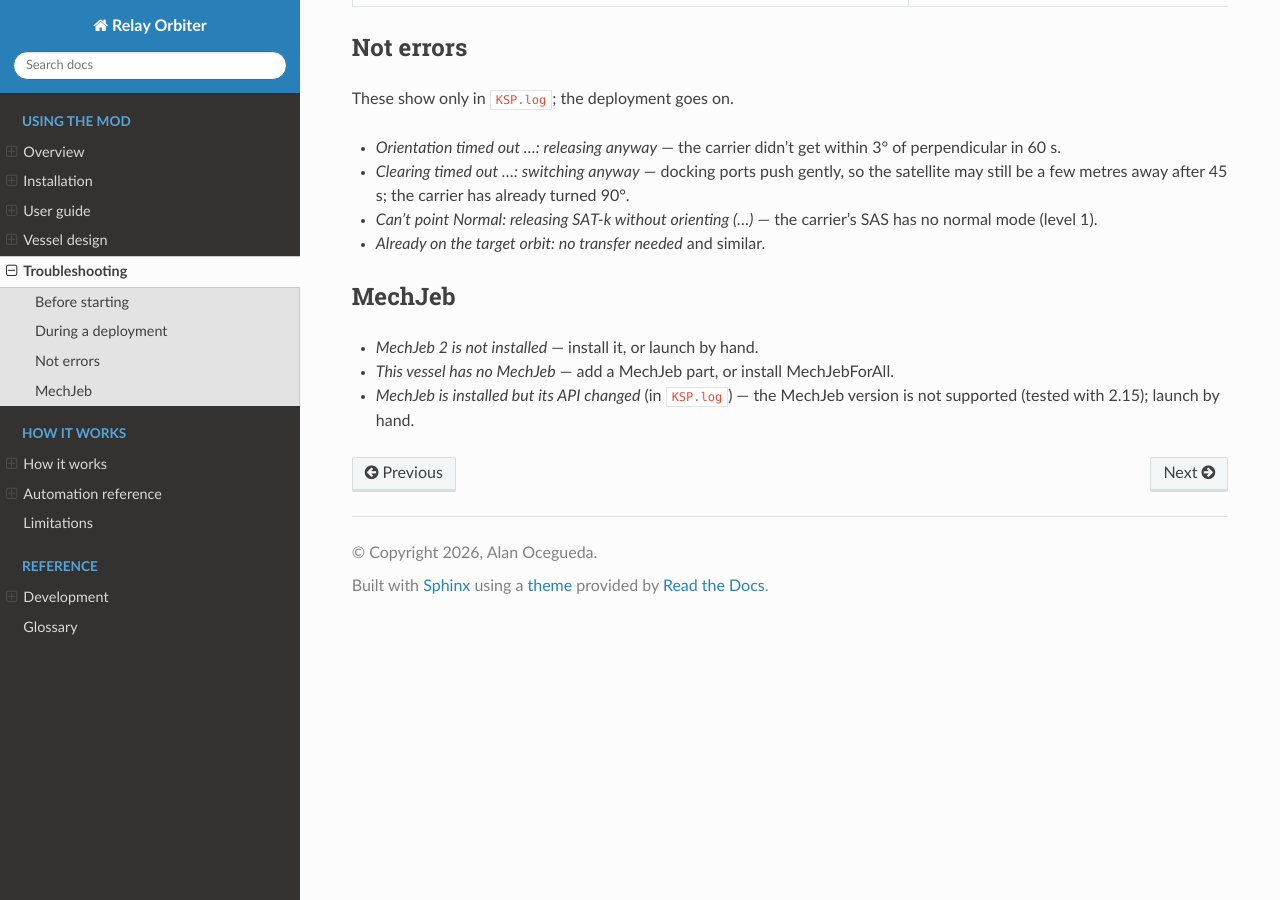
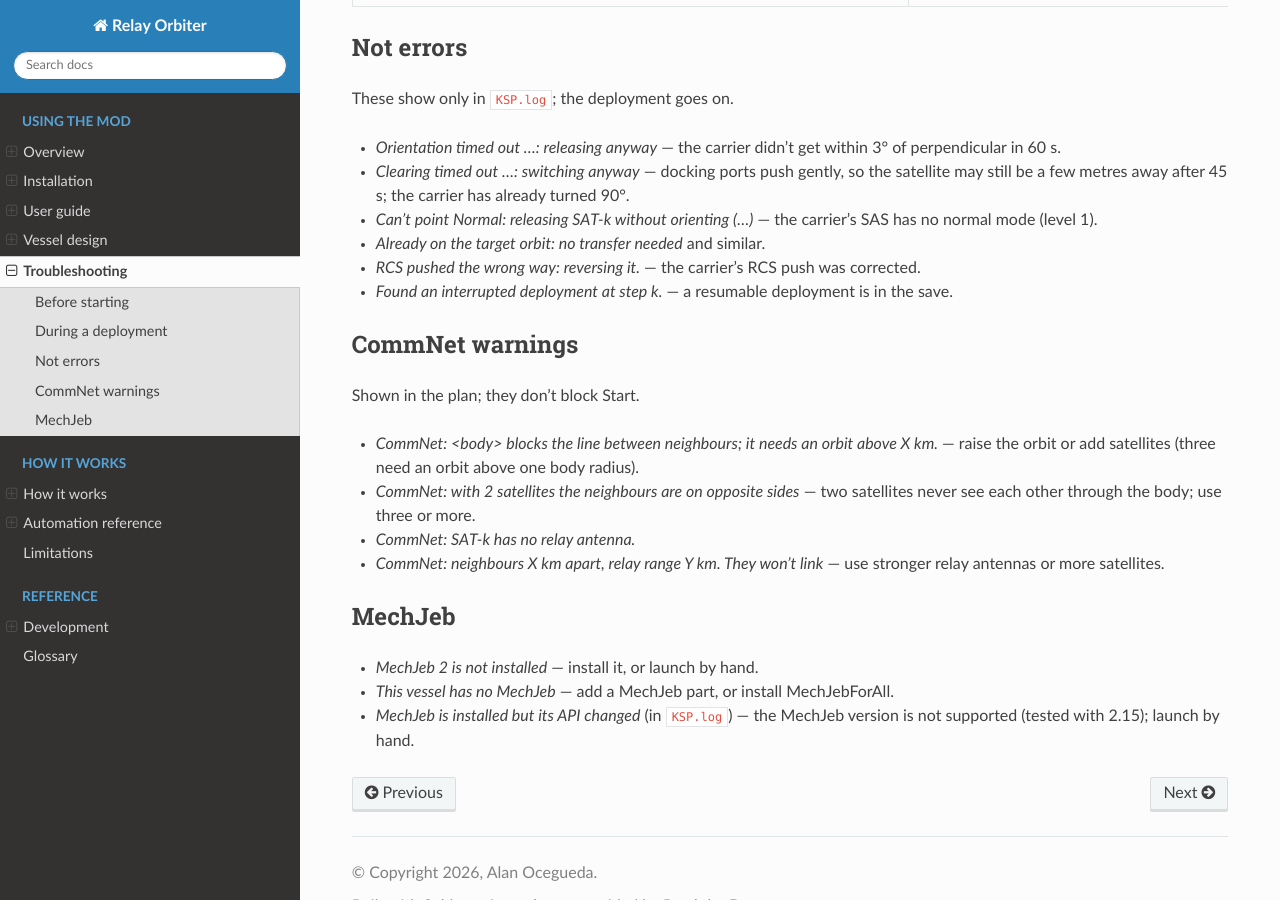
Before and after one commit to AlaNLrdE/KSP_RelayOrbiter_mod, a Sphinx documentation site: the page built from docs/source/troubleshooting.rst, in a window 1280 px wide and 900 px high, scrolled down 1335 px. Built offline with Sphinx 7.4.7 and the Read the Docs theme 3.1.0, drawn with Linux system fonts in a browser that asks for light colours.

Commit message:
[relay_orbiter_mod] Version 1.1.0, KSP-AVC version file and docs update
Document the CommNet check, resuming and RCS separation. Add the
KSP-AVC version file (1.1.0, KSP 1.12.0 to 1.12.99), used by CKAN.
Update the documentation workflow's actions (checkout v7, setup-python
v7, upload-pages-artifact v5, deploy-pages v5) off Node 20.

Alan Ocegueda

Co-Authored-By: Claude Opus 5.5 <noreply@anthropic.com>

```diff
--- a/docs/source/conf.py
+++ b/docs/source/conf.py
@@ -4,7 +4,7 @@
 project   = "Relay Orbiter"
 author    = "Alan Ocegueda"
 copyright = "2026, Alan Ocegueda"
-release   = "1.0.0"
+release   = "1.1.0"
 
 # ── General ───────────────────────────────────────────────────────────────────
 extensions = [
--- a/docs/source/overview.rst
+++ b/docs/source/overview.rst
@@ -30,6 +30,9 @@ Features
   tanks are topped up before each release, and the carrier orients itself so the
   release push doesn't change the satellite's period. See :doc:`automation`.
 - **Unique names:** ``Kerbin Orion 2/6 - SYNC i10``, with the vessel type set to Relay.
+- **CommNet check:** whether the satellites will see and reach each other.
+- **Resume:** a deployment interrupted by a scene reload can be resumed.
+- **RCS separation:** with RCS, the carrier pushes itself away from each satellite.
 - **Planet packs:** the bodies come from the running game (stock, Kopernicus, Outer
   Planets Mod...).
 
--- a/docs/source/troubleshooting.rst
+++ b/docs/source/troubleshooting.rst
@@ -99,6 +99,21 @@ These show only in ``KSP.log``; the deployment goes on.
 - *Can't point Normal: releasing SAT-k without orienting (...)* — the carrier's SAS has no
   normal mode (level 1).
 - *Already on the target orbit: no transfer needed* and similar.
+- *RCS pushed the wrong way: reversing it.* — the carrier's RCS push was corrected.
+- *Found an interrupted deployment at step k.* — a resumable deployment is in the save.
+
+CommNet warnings
+----------------
+
+Shown in the plan; they don't block Start.
+
+- *CommNet: <body> blocks the line between neighbours; it needs an orbit above X km.* —
+  raise the orbit or add satellites (three need an orbit above one body radius).
+- *CommNet: with 2 satellites the neighbours are on opposite sides* — two satellites never
+  see each other through the body; use three or more.
+- *CommNet: SAT-k has no relay antenna.*
+- *CommNet: neighbours X km apart, relay range Y km. They won't link* — use stronger relay
+  antennas or more satellites.
 
 MechJeb
 -------
```
Also changed, not shown: README.md (+3 -0 lines), docs/source/automation.rst (+5 -3 lines), docs/source/limitations.rst (+6 -5 lines), docs/source/user_guide.rst (+14 -0 lines), 3 other files.
